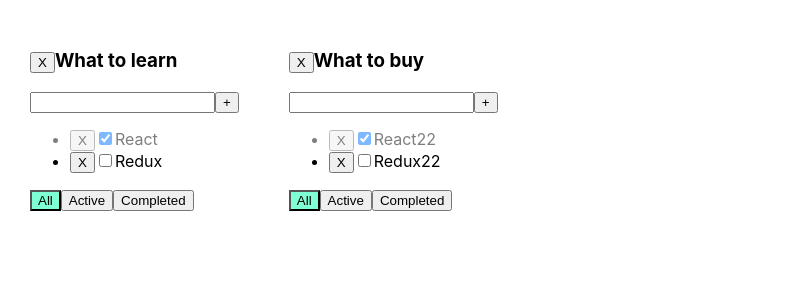
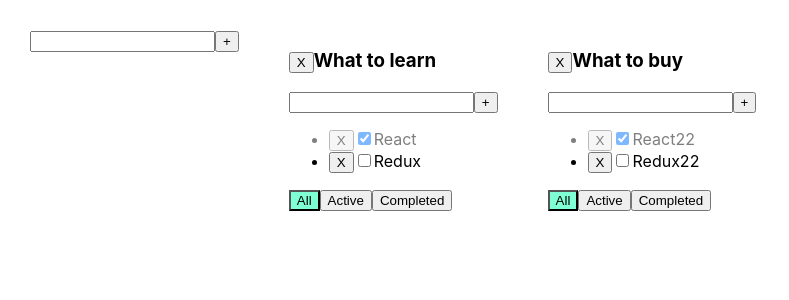
Before and after one commit to Slizh96/todo, a React (Create React App) app: page / in a window 1280 px wide. Shown: the top 300 px of the page, without its empty margins (0-789 px from the left). Built offline with nearby package versions, Linux system fonts and the light colour scheme.

Commit message:
FormAddTodolist

```diff
--- a/src/App.tsx
+++ b/src/App.tsx
@@ -2,6 +2,7 @@ import React, {useState} from 'react';
 import './App.css';
 import {TaskType, Todolist} from "./Todolist";
 import {v1} from "uuid";
+import {AddItemForm} from "./AddItemForm";
 
 export type FiltrType = 'All' | 'Active' | 'Completed'
 export type TodolistType = {
@@ -9,9 +10,10 @@ export type TodolistType = {
     title: string,
     filter: FiltrType
 }
-type TaskStateType={
-    [key:string]:TaskType[]
+type TaskStateType = {
+    [key: string]: TaskType[]
 }
+
 function App() {
     let todolistId1 = v1();
     let todolistId2 = v1();
@@ -60,6 +62,15 @@ function App() {
         tasks[todolistID] = [newTask, ...tasks[todolistID]]
         setTask({...tasks})
     }
+    const addTodolist = (title: string) => {
+        let newId = v1()
+        let newTod: TodolistType = {id: newId, title: title, filter: 'All'};
+        setTodolists([newTod, ...todolists])
+        setTask({
+            ...tasks,
+            [newId]:[]
+        })
+    }
     const changeStatus = (id: string, isDone: boolean, todolistID: string) => {
         let task = tasks[todolistID].find(t => t.id === id)
         if (task) {
@@ -69,6 +80,7 @@ function App() {
     }
     return (
         <div className="App">
+            <AddItemForm addTask={addTodolist}/>
             {
                 todolists.map(tl => {
                     let filtredTask = tasks[tl.id]
```
